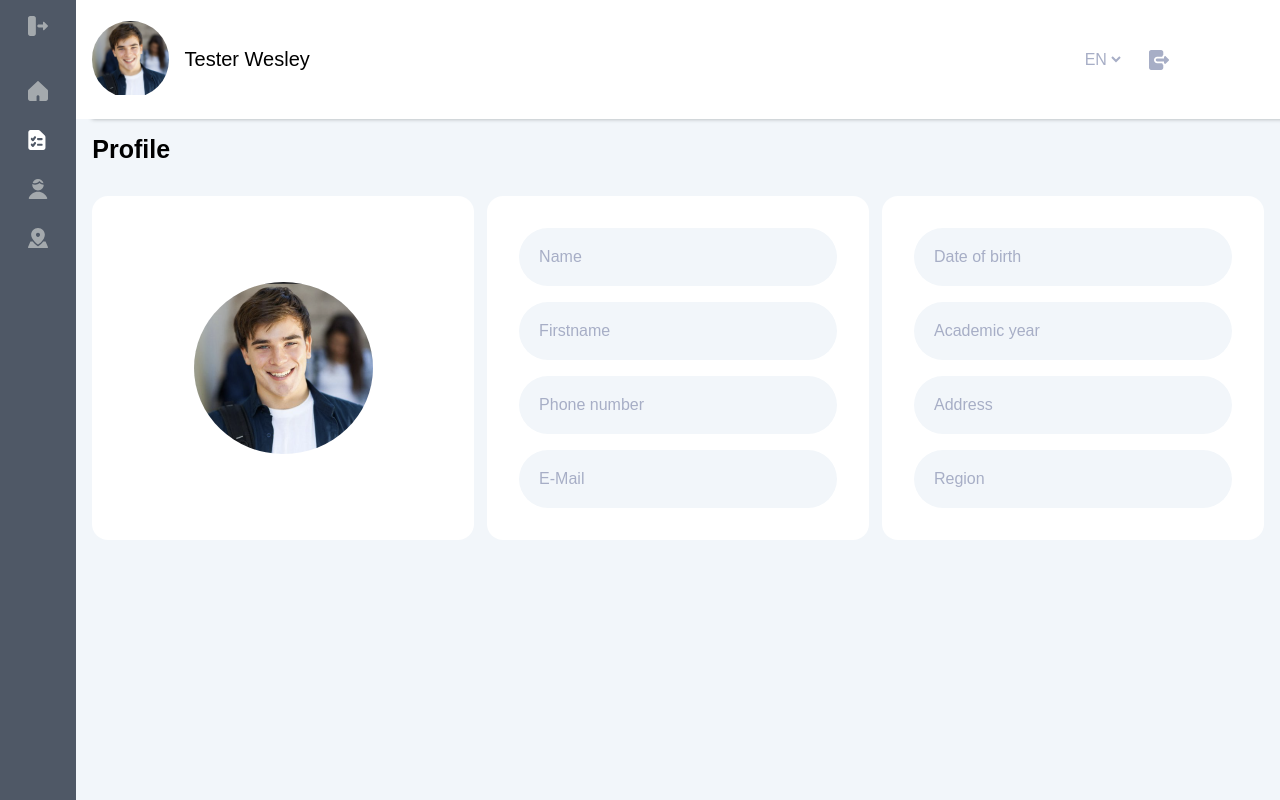
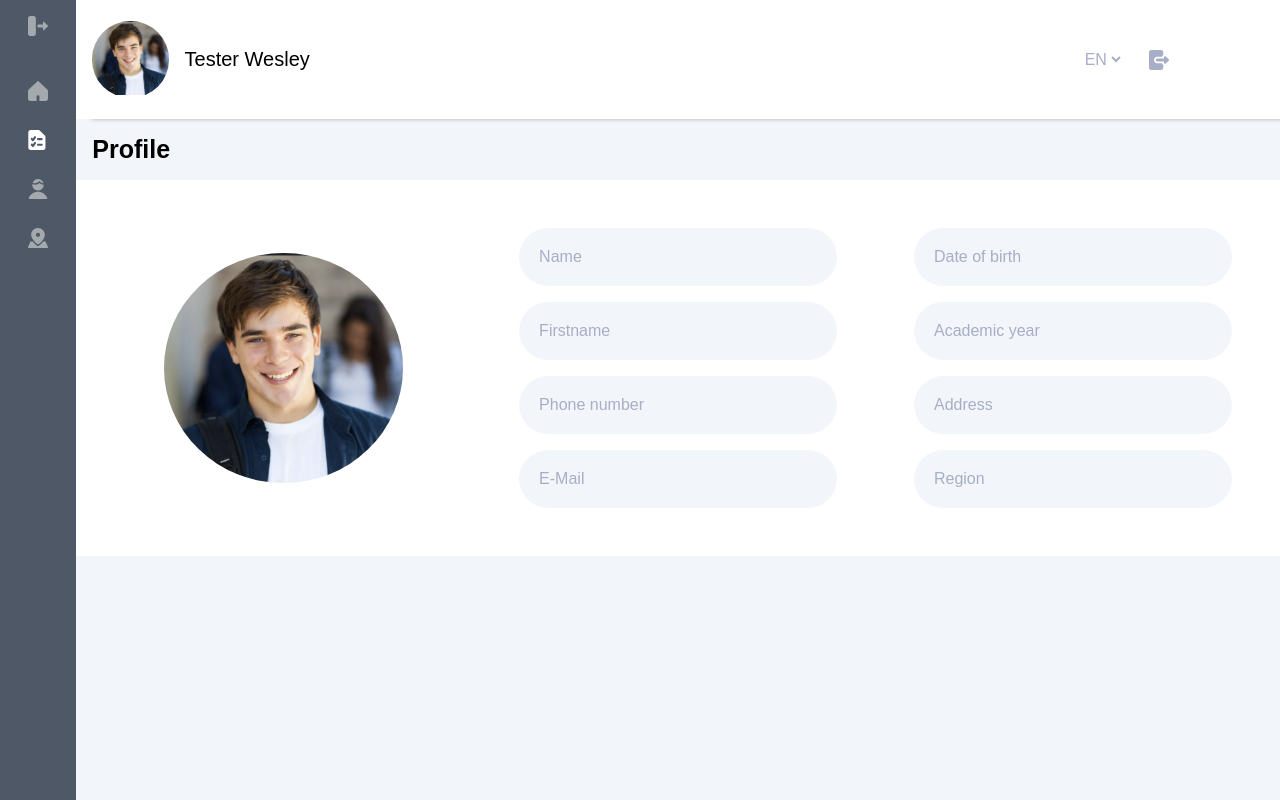
Before and after one commit to viktor-sabat/grade-center, an Angular app: page /Profile in a window 1280 px wide. Both pictures are taken after typing "Sample", "Sample" into the empty fields and a click on the button "Log in". Built offline with nearby package versions, Linux system fonts and the light colour scheme.

Commit message:
Edited profile page css to make it look more like the inspiration image

```diff
--- a/src/app/profile-page/profile-page.component.css
+++ b/src/app/profile-page/profile-page.component.css
@@ -13,13 +13,12 @@
     display: grid;
     gap: var(--step--1);
     grid-template-columns: repeat(auto-fit, minmax(calc(var(--step-0) * 22), 1fr));
+    background-color: white;
 }
 
 .profile__section {
     min-height: calc(var(--step-3)*10);
     padding: var(--step-0);
-    background-color: white;
-    border-radius: var(--step-0);
 }
 
 .profile__section--content-centered {
@@ -29,7 +28,7 @@
 }
 
 .profile__image{
-    width: calc(var(--step-9)*1.5);
+    width: calc(var(--step-9)*2);
     object-fit: cover;
     border-radius: 50%;
     overflow: hidden;
```
